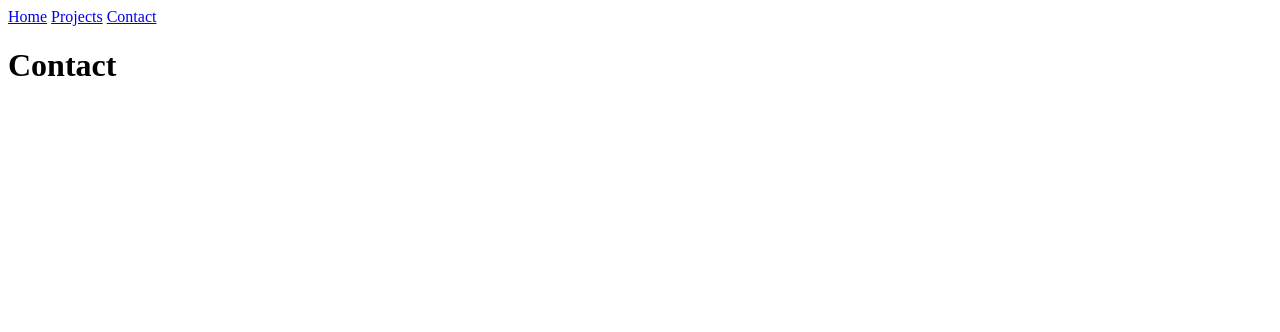
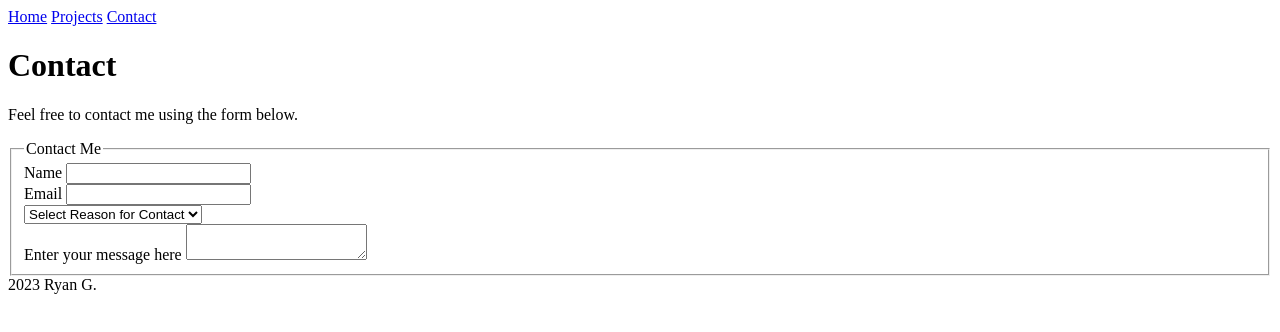
Before and after one commit to RGraDev/portfolio, a plain HTML site: page pages/contact.html in a window 1280 px wide. Drawn offline with Linux system fonts and the light colour scheme.

Commit message:
Added form on contact page

```diff
--- a/pages/contact.html
+++ b/pages/contact.html
@@ -1,8 +1,10 @@
 <!DOCTYPE html>
 <html>
+
 <head>
     <title>Contact</title>
 </head>
+
 <body>
     <header>
         <nav>
@@ -11,6 +13,32 @@
             <a href="#">Contact</a>
         </nav>
     </header>
+    <main>
         <h1>Contact</h1>
+        <p>Feel free to contact me using the form below.</p>
+        <form>
+            <fieldset>
+                <Legend>Contact Me</Legend>
+                <label for="name">Name</label>
+                <input id="name" type="text">
+                <br>
+                <label for="email">Email</label>
+                <input id="lastname" type="email">
+                <br>
+                <select name="contact-reason">
+                    <option value="" disabled selected hidden>Select Reason for Contact</option>
+                    <option value="general">General</option>
+                    <option value="job">Job Opportunity</option>
+                </select>
+                <br>
+                <label for="message">Enter your message here</label>
+                <textarea id="message"></textarea>
+            </fieldset>
+        </form>
+    </main>
+    <footer>
+        2023 Ryan G.
+    </footer>
 </body>
+
 </html>
```
Also changed, not shown: index.html (+3 -4 lines), pages/projects.html (+7 -3 lines). Lines whose indentation alone changed are shown as unchanged.
